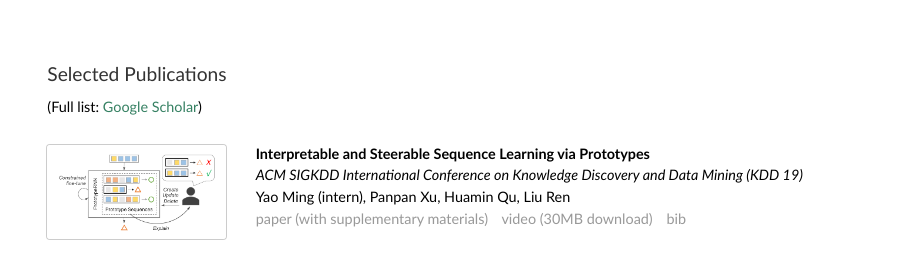
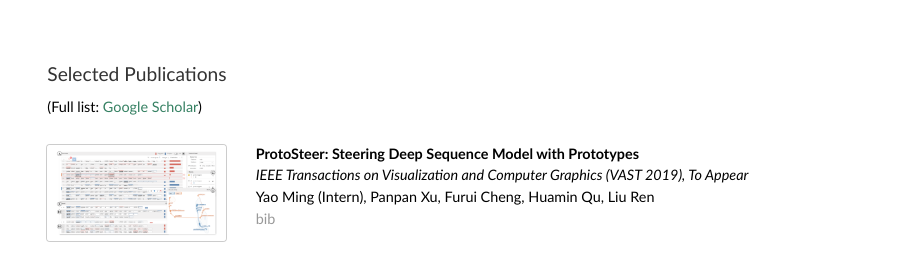
Before and after one commit to lliquid/homepage, a website: page index.html in a window 1280 px wide. Shown: the part 474-740 px from the top of the page, without its empty margins (191-1088 px from the left). Drawn offline with Linux system fonts and the light colour scheme.

Commit message:
add vis 2019 paper

```diff
--- a/index.html
+++ b/index.html
@@ -97,6 +97,26 @@
                 <h4 id="publication" data-magellan-destination="publication">Selected Publications </h4> <p>(Full list: <a href="https://scholar.google.com/citations?user=3xinL0EAAAAJ&hl=en">Google Scholar</a>)</p>
                 <br>
 
+                <div class="row">
+                    <div class="large-3 columns">
+                        <a href="files/VIS2019_ProtoSteer.pdf">
+                            <img class="th" src="files/proto_steer.png">
+                        </a>
+                    </div>
+                    <div class="large-9 columns">
+                        <p><b>ProtoSteer: Steering Deep Sequence Model with Prototypes </b> <br>
+                        <i>IEEE Transactions on Visualization and Computer Graphics (VAST 2019), To Appear</i>
+                        <br> Yao Ming (Intern), Panpan Xu, Furui Cheng, Huamin Qu, Liu Ren <br>
+
+                                <!-- <a href="files/VIS2019_ProtoVis.pdf" class="tiny-link">paper (with supplementary materials)</a> -->
+                                <!-- <a href="files/ss_vast17_sup.pdf" class="button tiny radius">supplementary material</a>-->
+                                <!-- <a href="files/ProSeNet-Introduction.mp4" class="tiny-link">video (30MB download)</a> -->
+                                <a href="files/kdd19_sequence_prototypes.bib" class="tiny-link">bib</a>
+                    </p></div>
+                </div>
+
+                <br>
+
 
                 <div class="row">
                     <div class="large-3 columns">
@@ -106,17 +126,12 @@
                     </div>
                     <div class="large-9 columns">
                         <p><b>Interpretable and Steerable Sequence Learning via Prototypes </b> <br>
-                    <i>ACM SIGKDD International Conference on Knowledge Discovery and Data Mining (KDD 19)</i>
+                    <i>ACM SIGKDD International Conference on Knowledge Discovery and Data Mining (KDD 19), Research Track, Oral</i>
                         <br> Yao Ming (intern), Panpan Xu, Huamin Qu, Liu Ren <br>
 
                                 <a href="files/kdd19_sequence_prototypes.pdf" class="tiny-link">paper (with supplementary materials)</a>
-                                <!-- <a href="files/ss_vast17_sup.pdf" class="button tiny radius">supplementary material</a>                                 -->
                                 <a href="files/ProSeNet-Introduction.mp4" class="tiny-link">video (30MB download)</a>
                                 <a href="files/kdd19_sequence_prototypes.bib" class="tiny-link">bib</a>
-
-                        <!-- <div class="row"> -->
-                        <!-- <blockquote>We model multidimensional ST data as tensors and propose a novel piecewise rank-one tensor decomposition algorithm which simultaneously slices the data into homogeneous partitions and extracts the latent patterns for comparison and visual summarization. </blockquote> -->
-                        <!-- </div> -->
 
                     </p></div>
                 </div>
```
Also changed, not shown: files/proto_steer.png (added), 1 other file.
